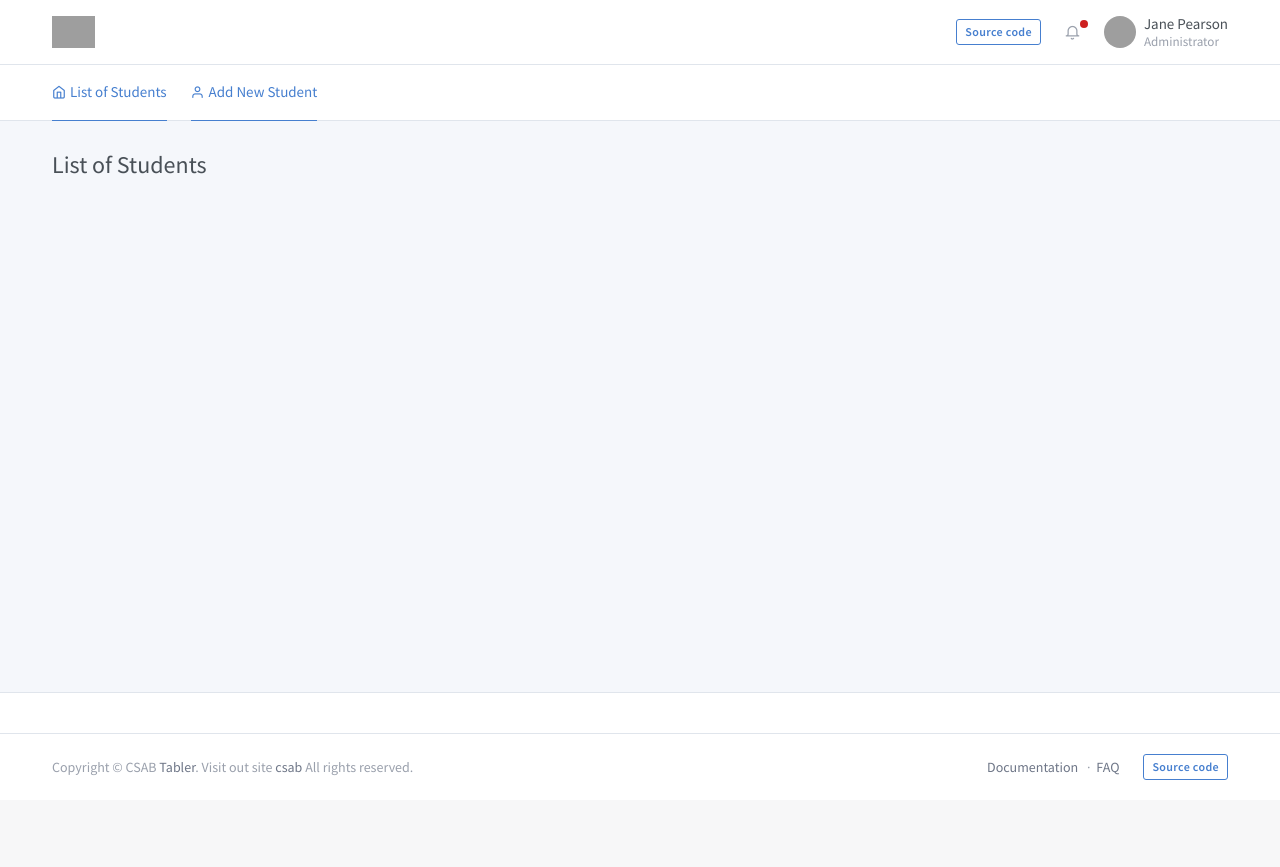
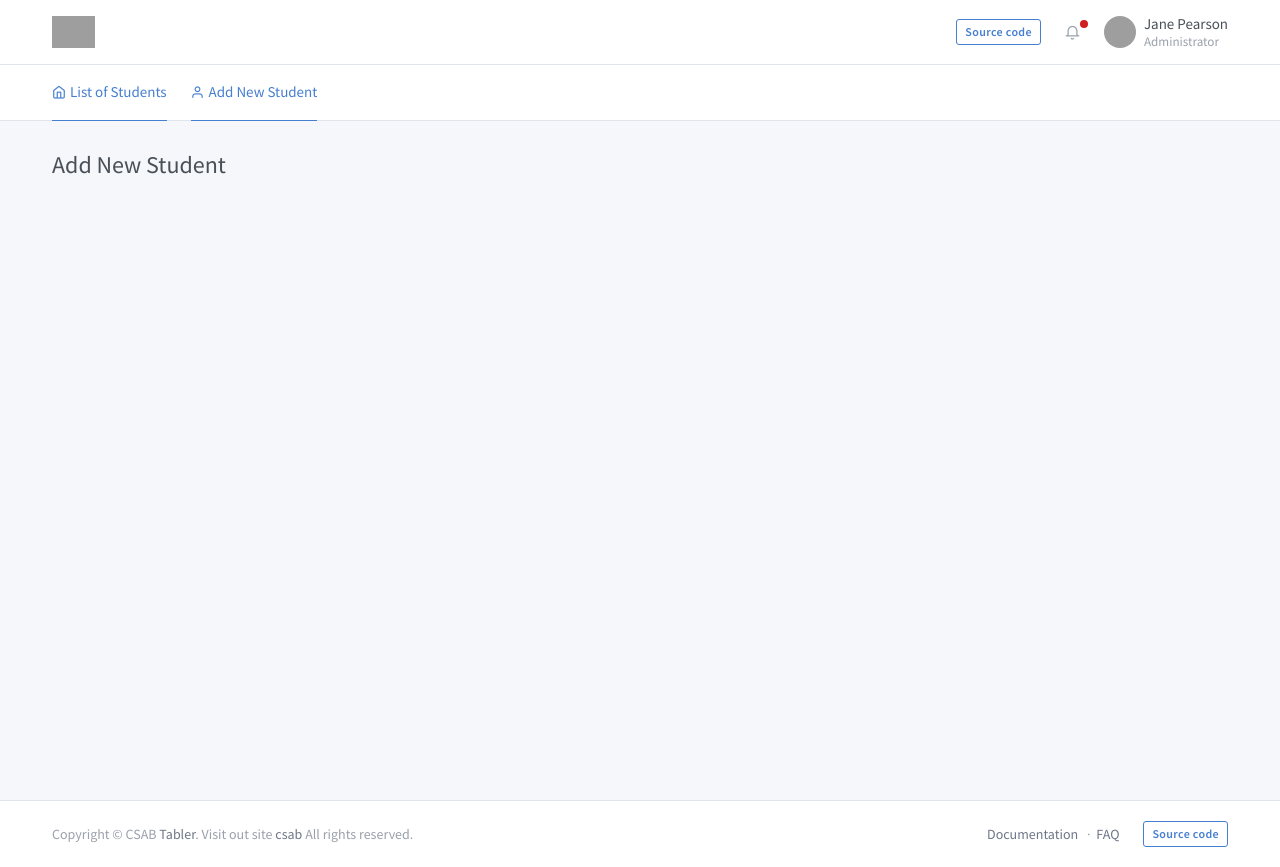
Before and after one commit to thegreytangent/ITE601-Project, a PHP site: page /index.php?page=list in a window 1280 px wide. Before the commit the page ends 780 px from the top, so only its background shows below. Run offline with PHP 8.4, Linux system fonts and the light colour scheme; grey boxes are pictures that could not be loaded.

Commit message:
Adding Routing in the lesson

```diff
--- a/index.php
+++ b/index.php
@@ -1,8 +1,6 @@
 
  <?php include 'Class/Template.php' ?> <!-- // call file -->
 <?php $template =  new Template(); ?><!--  // init the class -->
-
-
  <?php $template->header(); ?> <!--// get the method of the class -->
 
 
@@ -89,22 +87,45 @@
           </div>
         </div>
     <?php  $template->navbar(); ?>
-        <div class="my-3 my-md-5">
+
+    <?php  if ($_GET['page'] == 'list-students') { ?>
+
+      <div class="my-3 my-md-5">
           <div class="container">
             <div class="page-header">
               <h1 class="page-title">
                 List of Students
               </h1>
             </div>
+            </div>
+        </div>
+      </div>
+      </div>
+
+    <?php } else { ?>
+
+      <div class="my-3 my-md-5">
+          <div class="container">
+            <div class="page-header">
+              <h1 class="page-title">
+                Add New Student
+              </h1>
+            </div>
+            </div>
+        </div>
+      </div>
+      </div>
+
+
+   <?php } ?>
 
 
 
-          </div>
-        </div>
-      </div>
-      <div class="footer">
 
-      </div>
+
+
+
+
      <?php $template->footer(); ?>
     </div>
   </body>
--- a/templates/navbar.php
+++ b/templates/navbar.php
@@ -5,10 +5,10 @@
               <div class="col-lg order-lg-first">
                 <ul class="nav nav-tabs border-0 flex-column flex-lg-row">
                   <li class="nav-item">
-                    <a href="./index.html" class="nav-link active"><i class="fe fe-home"></i> List of Students</a>
+                    <a href="?page=list-students" class="nav-link active"><i class="fe fe-home"></i> List of Students</a>
                   </li>
                   <li class="nav-item">
-                    <a href="./index.html" class="nav-link active"><i class="fe fe-user"></i>Add New Student</a>
+                    <a href="?page=add-student" class="nav-link active"><i class="fe fe-user"></i>Add New Student</a>
                   </li>
 
 
```
Also changed, not shown: pages/main.php (added).
